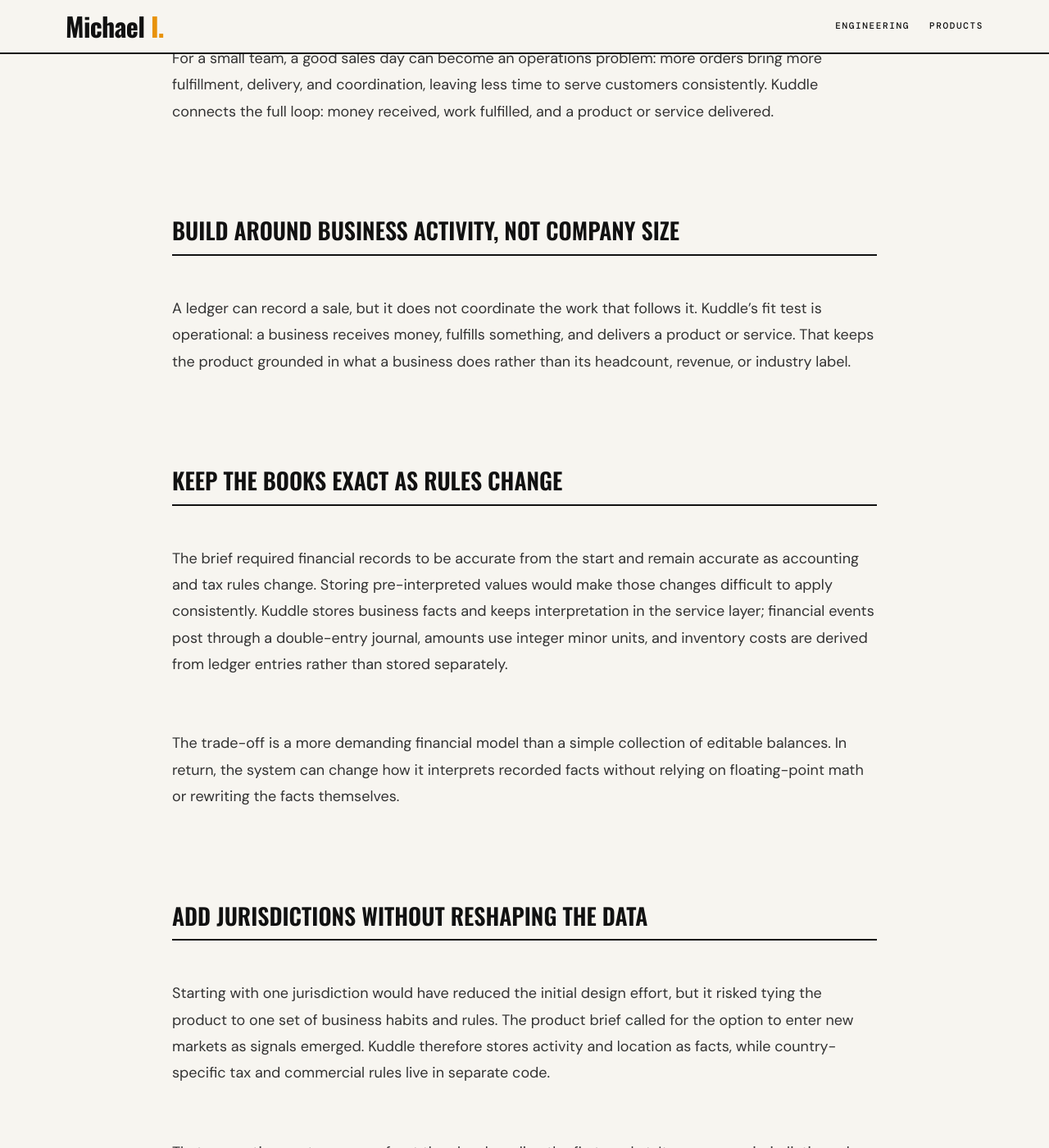
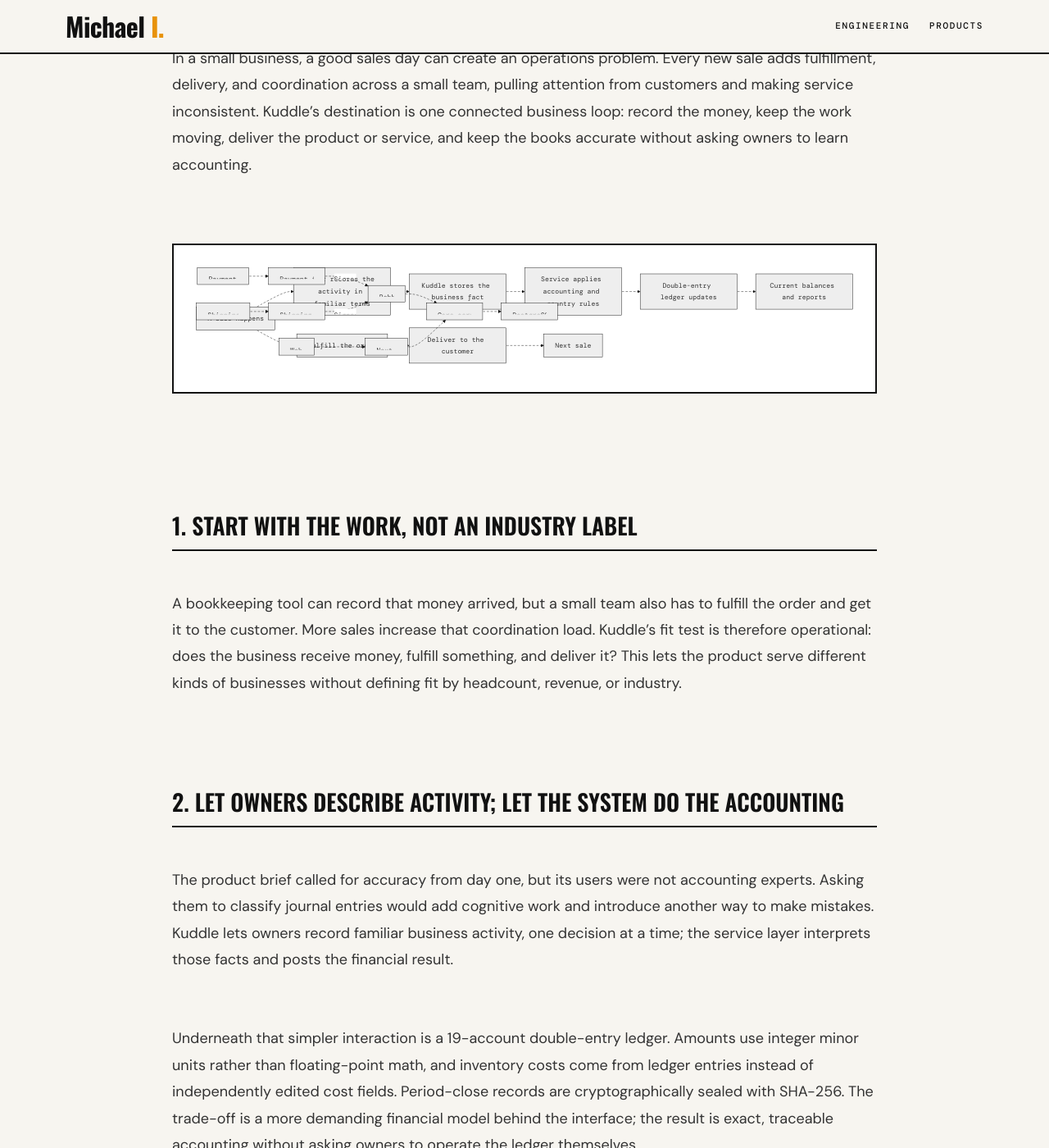
Before and after one commit to clrzr/clrzr.github.io, a Jekyll site: the page built from _case_studies/kuddle.md, in a window 1280 px wide and 1400 px high, scrolled down 509 px. Shown: the whole window at 82% size. Built offline with Jekyll 4.4.1, drawn with Linux system fonts in a browser that asks for light colours; some web fonts are replaced; some of the changed text lies outside the part shown.

Commit message:
Reframe product case studies
Co-authored-by: Copilot App <223556219+Copilot@users.noreply.github.com>

````diff
--- a/_case_studies/kuddle.md
+++ b/_case_studies/kuddle.md
@@ -1,55 +1,81 @@
 ---
 layout: case-study
 title: "Kuddle — Business Operating System"
-description: "A business operating system that connects sales, fulfillment, delivery, and precise financial records."
-eyebrow: "Product / Small Business Operations"
-headline: "Kuddle"
-headline_em: "Business OS"
+description: "How Kuddle connects small-business activity, accurate books, fulfillment, and delivery."
+eyebrow: "Kuddle / Business Operating System"
+headline: "From Sale"
+headline_em: "To Delivery"
 permalink: /products/kuddle/
 ---
 
-For a small team, a good sales day can become an operations problem: more orders bring more fulfillment, delivery, and coordination, leaving less time to serve customers consistently. Kuddle connects the full loop: money received, work fulfilled, and a product or service delivered.
+In a small business, a good sales day can create an operations problem. Every new sale adds fulfillment, delivery, and coordination across a small team, pulling attention from customers and making service inconsistent. Kuddle's destination is one connected business loop: record the money, keep the work moving, deliver the product or service, and keep the books accurate without asking owners to learn accounting.
 
-## Build around business activity, not company size
+```mermaid
+flowchart LR
+    Sale["A sale happens"] --> Activity["Owner records the activity in familiar terms"]
+    Activity --> Fact["Kuddle stores the business fact"]
+    Fact --> Rules["Service applies accounting and country rules"]
+    Rules --> Ledger["Double-entry ledger updates"]
+    Ledger --> Books["Current balances and reports"]
+    Sale --> Fulfillment["Fulfill the order"]
+    Fulfillment --> Delivery["Deliver to the customer"]
+    Delivery --> NextSale["Next sale"]
+```
 
-A ledger can record a sale, but it does not coordinate the work that follows it. Kuddle's fit test is operational: a business receives money, fulfills something, and delivers a product or service. That keeps the product grounded in what a business does rather than its headcount, revenue, or industry label.
+## 1. Start with the work, not an industry label
 
-## Keep the books exact as rules change
+A bookkeeping tool can record that money arrived, but a small team also has to fulfill the order and get it to the customer. More sales increase that coordination load. Kuddle's fit test is therefore operational: does the business receive money, fulfill something, and deliver it? This lets the product serve different kinds of businesses without defining fit by headcount, revenue, or industry.
 
-The brief required financial records to be accurate from the start and remain accurate as accounting and tax rules change. Storing pre-interpreted values would make those changes difficult to apply consistently. Kuddle stores business facts and keeps interpretation in the service layer; financial events post through a double-entry journal, amounts use integer minor units, and inventory costs are derived from ledger entries rather than stored separately.
+## 2. Let owners describe activity; let the system do the accounting
 
-The trade-off is a more demanding financial model than a simple collection of editable balances. In return, the system can change how it interprets recorded facts without relying on floating-point math or rewriting the facts themselves.
+The product brief called for accuracy from day one, but its users were not accounting experts. Asking them to classify journal entries would add cognitive work and introduce another way to make mistakes. Kuddle lets owners record familiar business activity, one decision at a time; the service layer interprets those facts and posts the financial result.
 
-## Add jurisdictions without reshaping the data
+Underneath that simpler interaction is a 19-account double-entry ledger. Amounts use integer minor units rather than floating-point math, and inventory costs come from ledger entries instead of independently edited cost fields. Period-close records are cryptographically sealed with SHA-256. The trade-off is a more demanding financial model behind the interface; the result is exact, traceable accounting without asking owners to operate the ledger themselves.
 
-Starting with one jurisdiction would have reduced the initial design effort, but it risked tying the product to one set of business habits and rules. The product brief called for the option to enter new markets as signals emerged. Kuddle therefore stores activity and location as facts, while country-specific tax and commercial rules live in separate code.
+## 3. Add markets without rewriting recorded activity
 
-That separation costs more up front than hard-coding the first market. It means new jurisdiction rules can be added without redesigning the stored facts. The rules engine contains 11 jurisdictions; onboarding is currently enabled only for Nigeria.
+Starting with one jurisdiction would have reduced the first release's design work, but it could have tied the product to one country's rules and business habits. The brief required the option to enter another market when the opportunity appeared. Kuddle therefore stores activity as facts and keeps country-specific tax and commercial rules in a separate layer.
 
-## Introduce complexity when the business needs it
+That means adding a jurisdiction takes rule code rather than a new interpretation of every stored record. The rules engine contains 11 jurisdictions, but onboarding is currently enabled only in Nigeria. The up-front cost of separating the rules bought optionality; it does not mean the product is live in all 11 markets.
 
-Owners were already overloaded, and there was no useful way to explain the entire system during onboarding. Kuddle starts with six modules—Money, Relationships, Inventory, Projects, My Office, and Organization. Additional modules stay visible but locked until business activity shows readiness; they are not gated behind a paid tier. This keeps the first experience small, at the cost of not making every tool available immediately.
+## 4. Introduce capabilities as the business grows
 
-Owners meet each new capability in the context of work they are already doing, leaving onboarding and habit-building to happen over time. Insights are framed to support action, not to lecture or grade the owner.
+Owners were already overloaded, and onboarding could not usefully explain the whole system at once. Kuddle starts with six modules: Money, Relationships, Inventory, Projects, My Office, and Organization. Additional modules remain visible but locked until business activity shows readiness; access is not sold through paid feature tiers.
 
-## Let integrations record events, not own the ledger
+The trade-off is that an owner cannot turn on every capability on day one. Instead, the product uses the work already happening to introduce the next tool over time. That makes onboarding and habit-building part of the product, not a one-time tour.
 
-Payment and shipping providers can fail, and real transactions do not always happen in the order the software expects. A customer might pay before the cashier enters the order; a provider can also be unavailable while the core service is handling other work.
+## 5. Keep payment and shipping events flowing
 
-Kuddle isolates provider integrations in specialized services that record and emit signed payment or shipping facts. The core service remains the authority for interpreting those facts and updating the ledger. This introduces coordination through asynchronous events, but integrations can keep recording activity during core-service outages. A payment that arrives before its order is recorded as an unattributed inflow until the business record catches up, rather than being discarded because the events arrived out of order.
+External payment and shipping providers can fail, and the real world does not wait for the software's records to arrive in order. A customer can pay before a cashier enters an order. If provider integrations owned the business state, outages and timing differences could become ledger problems.
 
-## Enforce tenant boundaries in the database
+Kuddle uses specialized services to record signed payment and shipping facts; the core service alone interprets those facts and updates the ledger. RabbitMQ carries the events between them. This isolates provider failures from the ledger, at the cost of coordinating asynchronous events. A payment received before its order becomes an unattributed inflow until the business record catches up, rather than disappearing because the order was entered later.
 
-Multi-branch businesses need fast data entry and retrieval, with permissions enforced and regressions caught before release. Application-only filters would leave too much security responsibility in service code, while an ORM would obscure query behavior and add reflection overhead.
+```mermaid
+flowchart LR
+    PSP["Payment provider"] --> Payments["Payment fact recorder"]
+    Carrier["Shipping provider"] --> Shipping["Shipping fact recorder"]
+    Payments -->|"Signed event"| Queue["RabbitMQ"]
+    Shipping -->|"Signed event"| Queue
+    Queue --> Core["Core service interprets business effects"]
+    Browser["Web app"] --> BFF["Next.js BFF"]
+    BFF --> Core
+    Core --> Ledger["PostgreSQL and ledger"]
+```
 
-Kuddle uses PostgreSQL row-level security, separate database connection pools, handwritten parameterized SQL compiled with sqlc, and static checks in CI. This requires more explicit query work than relying on an ORM, but moves tenant filtering to the database boundary and catches prohibited query patterns before deployment.
+## 6. Enforce tenant boundaries where data is stored
 
-## Keep data sharing under the owner's control
+Owners use Kuddle to coordinate multi-branch businesses, where data must be fast to enter and retrieve, permissions must hold, and regressions should be caught before release. Application-only filters would place too much responsibility in service code; ORM abstractions would hide query behavior and add reflection overhead.
 
-Kuddle is built to change how businesses operate, not to give outside organizations automatic access to their financial activity. Tax or bank data is not shared automatically, and analytics requires consent. This means outside organizations do not receive business data by default; sharing stays the owner's choice, even when it could benefit the business.
+Kuddle moves tenant filtering into PostgreSQL with row-level security and separate connection pools. Queries are handwritten, parameterized, and compiled with sqlc; static audits in CI block unsafe patterns before deployment. This gives up some of the convenience of an ORM and requires disciplined query work, in exchange for explicit control over performance and database-enforced tenant boundaries.
 
-## Find the source of slowdowns before optimizing
+## 7. Let the business decide what leaves its workspace
 
-Users repeatedly described the app as laggy without knowing which action or device caused it. Existing monitoring and analytics showed that reports clustered among iPhone users on Safari, so the investigation focused on that experience instead of applying a broad, unfocused optimization.
+Kuddle is designed to change how businesses operate, not to give outside organizations automatic access to their financial activity. Tax or bank data is not shared by default, and analytics requires consent. The trade-off is that external organizations do not receive business data automatically; any sharing remains the owner's decision, including when it could provide value to the business.
 
-The work changed component rendering and deferred resources until they were needed. Standard mobile Largest Contentful Paint fell from 7.8 seconds to 2.4 seconds. In the documented cold 3G test with 20× CPU throttling, it fell from 31.6 seconds to about 10 seconds.
+## 8. Diagnose slowdowns from evidence
+
+Users repeatedly said the app felt laggy but could not identify the cause. Monitoring and analytics showed that complaints clustered among iPhone users on Safari. Rather than broadly optimizing without knowing the source, the investigation focused on that cohort and changed component rendering and resource loading.
+
+Standard mobile Largest Contentful Paint improved from 7.8 seconds to 2.4 seconds. In the documented cold 3G test with 20× CPU throttling, it improved from 31.6 seconds to about 10 seconds. Those measurements show the result of this investigation under those test conditions.
+
+That is the operating loop Kuddle is built around: a sale moves into fulfillment and delivery while its financial effect enters the same auditable books. As the business grows, new rules and capabilities extend the loop rather than forcing the owner to start again in another system.
````
Also changed, not shown: _case_studies/approvalflow.md (+50 -21 lines).
